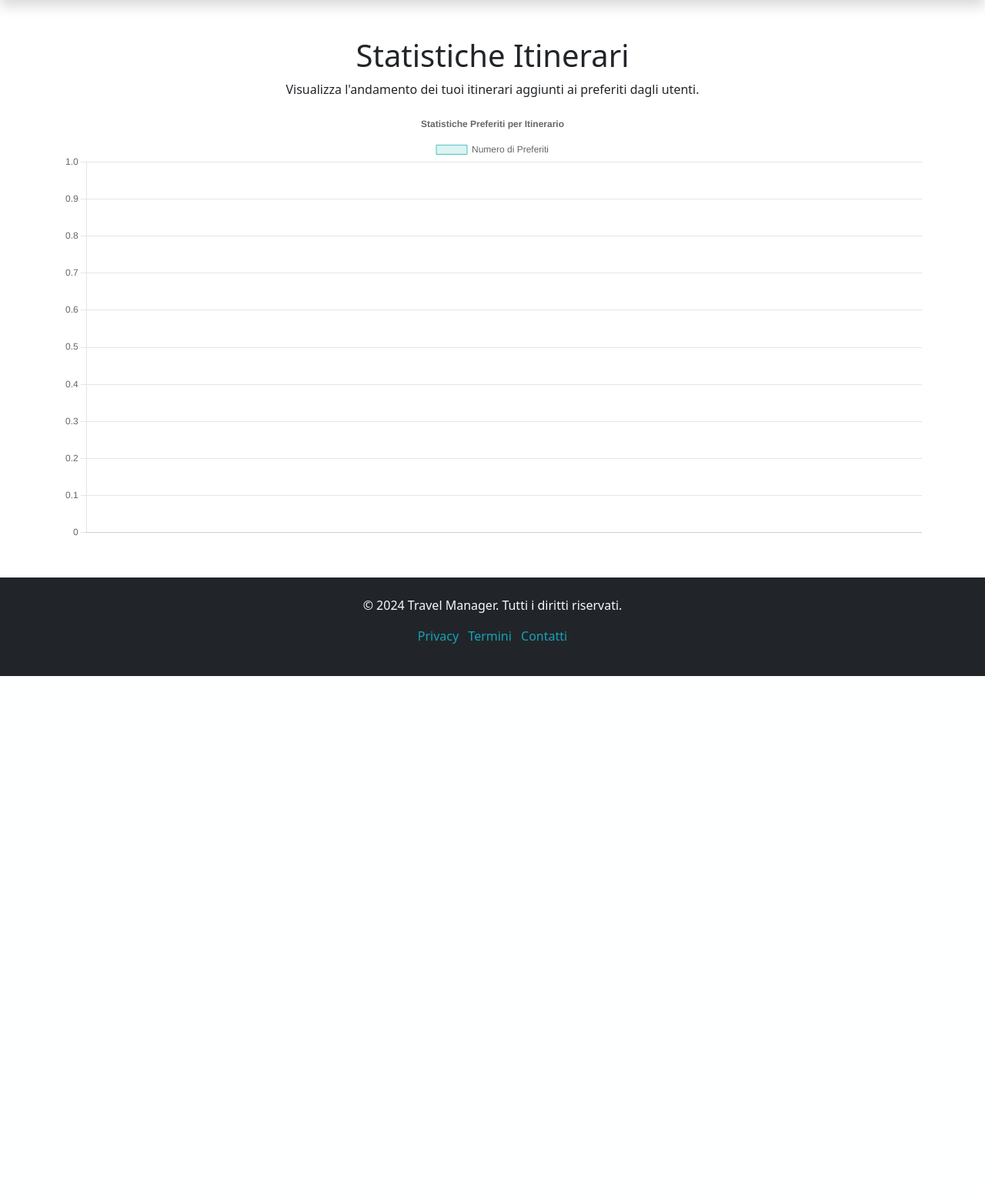
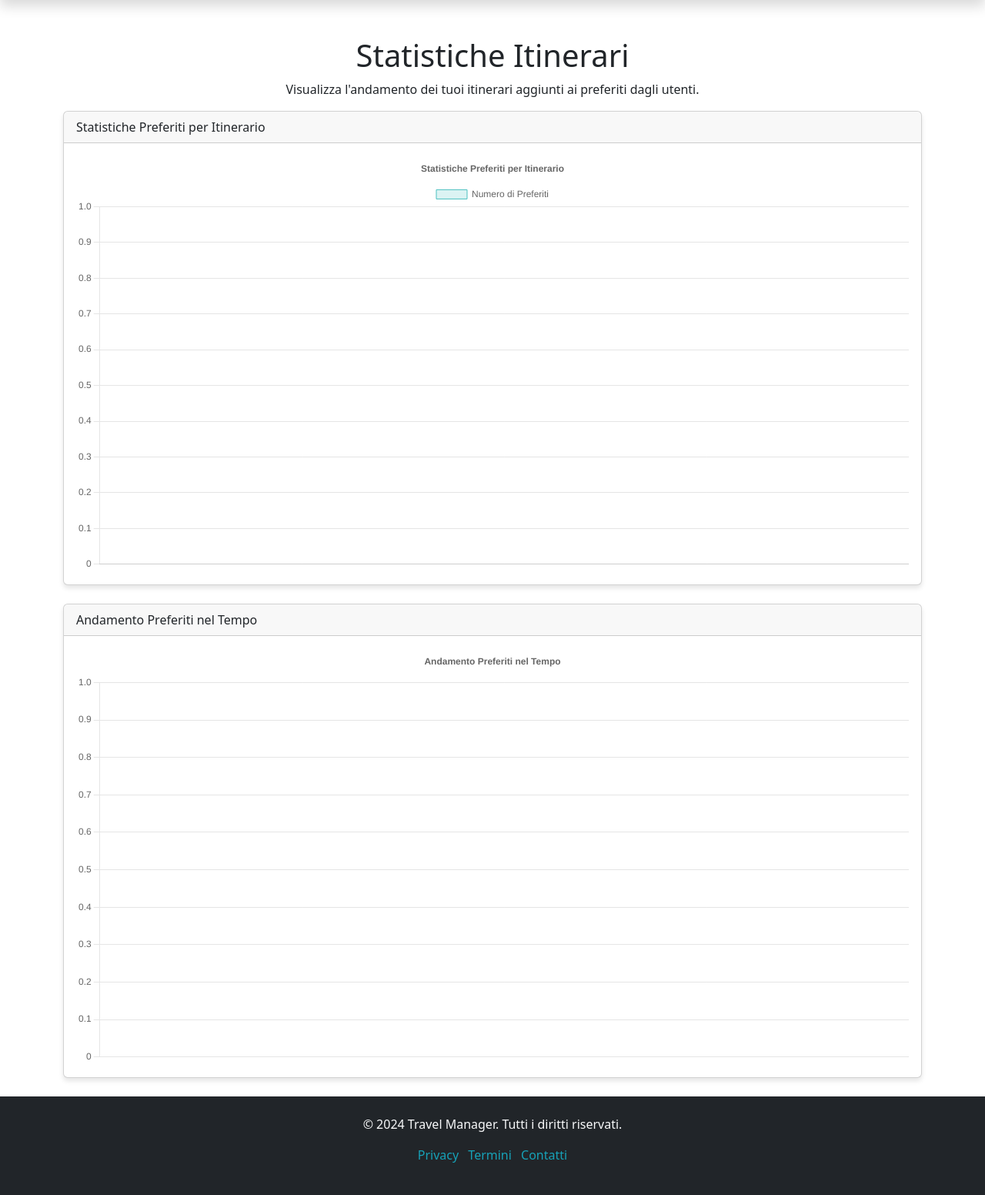
Before and after one commit to ManuelBelotti123/gestionale_viaggi, a PHP site: page /stats.php in a window 1280 px wide. Shown: the part 66-1618 px from the top of the page at 77% size. Before the commit the page ends 944 px from the top, so only its background shows below. Run offline with PHP 8.4, Linux system fonts and the light colour scheme; the visitor is signed in with stand-in values (Sample User, id 1); tables that the repository leaves empty or names only in its code hold one stand-in row (values such as "Sample post").

Commit message:
Rifinizione ultimo grafico andatura nel tempo

```diff
--- a/ente_pages/stats.php
+++ b/ente_pages/stats.php
@@ -22,13 +22,28 @@ try {
         ':start_date' => $start_date,
     ]);
     $stats = $stmt->fetchAll(PDO::FETCH_ASSOC);
+
+    // Recupera l'andamento dei preferiti nel tempo
+    $stmt_trend = $conn->prepare("
+        SELECT i.title, DATE(f.saved_at) as date, COUNT(f.favorite_id) as daily_favorites
+        FROM gsv_itineraries i
+        LEFT JOIN gsv_favorites f ON i.itinerary_id = f.itinerary_id
+        WHERE i.entity_id = :entity_id AND f.saved_at >= :start_date
+        GROUP BY i.title, DATE(f.saved_at)
+        ORDER BY DATE(f.saved_at)
+    ");
+    $stmt_trend->execute([
+        ':entity_id' => $_SESSION['user_id'],
+        ':start_date' => $start_date,
+    ]);
+    $trend_data = $stmt_trend->fetchAll(PDO::FETCH_ASSOC);
 } catch (PDOException $e) {
     die("Errore durante il recupero delle statistiche: " . $e->getMessage());
 }
 ?>
 
 <!DOCTYPE html>
-<html lang="en">
+<html lang="it">
 <head>
     <meta charset="UTF-8">
     <meta name="viewport" content="width=device-width, initial-scale=1.0">
@@ -37,6 +52,12 @@ try {
     <link rel="stylesheet" href="https://cdn.jsdelivr.net/npm/bootstrap-icons@1.11.3/font/bootstrap-icons.min.css">
     <link href="https://cdn.jsdelivr.net/npm/bootstrap@5.3.0/dist/css/bootstrap.min.css" rel="stylesheet">
     <script src="https://cdn.jsdelivr.net/npm/chart.js"></script>
+    <style>
+        .card:hover {
+            transform: scale(1) !important;
+            box-shadow: 0 6px 12px rgba(0, 0, 0, 0.15);
+        }
+    </style>
 </head>
 <body class="d-flex flex-column min-vh-100">
     <!-- Navbar -->
@@ -46,19 +67,40 @@ try {
         <h1 class="text-center">Statistiche Itinerari</h1>
         <p class="text-center">Visualizza l'andamento dei tuoi itinerari aggiunti ai preferiti dagli utenti.</p>
 
-        <!-- Grafico -->
-        <canvas class="mb-5" id="favoritesChart" width="400" height="200"></canvas>
+        <div class="row">
+            <div class="col-md-12">
+                <div class="card mb-4">
+                    <div class="card-header">
+                        Statistiche Preferiti per Itinerario
+                    </div>
+                    <div class="card-body">
+                        <canvas id="favoritesChart" width="400" height="200"></canvas>
+                    </div>
+                </div>
+            </div>
+            <div class="col-md-12">
+                <div class="card mb-4">
+                    <div class="card-header">
+                        Andamento Preferiti nel Tempo
+                    </div>
+                    <div class="card-body">
+                        <canvas id="trendChart" width="400" height="200"></canvas>
+                    </div>
+                </div>
+            </div>
+        </div>
     </div>
 
     <script>
         // Dati ricevuti dal backend
         const stats = <?php echo json_encode($stats); ?>;
+        const trendData = <?php echo json_encode($trend_data); ?>;
 
-        // Estrai i dati per il grafico
+        // Estrai i dati per il grafico a barre
         const labels = stats.map(stat => stat.title);
         const data = stats.map(stat => stat.favorites_count);
 
-        // Configura il grafico
+        // Configura il grafico a barre
         const ctx = document.getElementById('favoritesChart').getContext('2d');
         new Chart(ctx, {
             type: 'bar',
@@ -73,6 +115,7 @@ try {
                 }]
             },
             options: {
+                mantainAspectRatio: false,
                 responsive: true,
                 plugins: {
                     legend: {
@@ -90,6 +133,49 @@ try {
                 }
             }
         });
+
+        // Prepara i dati per il grafico a linee
+        const trendLabels = [...new Set(trendData.map(item => item.date))];
+        const trendDatasets = labels.map((title, index) => {
+            return {
+                label: title,
+                data: trendLabels.map(date => {
+                    const item = trendData.find(d => d.title === title && d.date === date);
+                    return item ? item.daily_favorites : 0;
+                }),
+                fill: false,
+                borderColor: `rgba(${index * 50}, 99, 132, 1)`,
+                tension: 0.1
+            };
+        });
+
+        // Configura il grafico a linee
+        const ctxTrend = document.getElementById('trendChart').getContext('2d');
+        new Chart(ctxTrend, {
+            type: 'line',
+            data: {
+                labels: trendLabels,
+                datasets: trendDatasets
+            },
+            options: {
+                mantainAspectRatio: false,
+                responsive: true,
+                plugins: {
+                    legend: {
+                        position: 'top',
+                    },
+                    title: {
+                        display: true,
+                        text: 'Andamento Preferiti nel Tempo'
+                    }
+                },
+                scales: {
+                    y: {
+                        beginAtZero: true
+                    }
+                }
+            }
+        });
     </script>
 
     <!-- Footer -->
```
